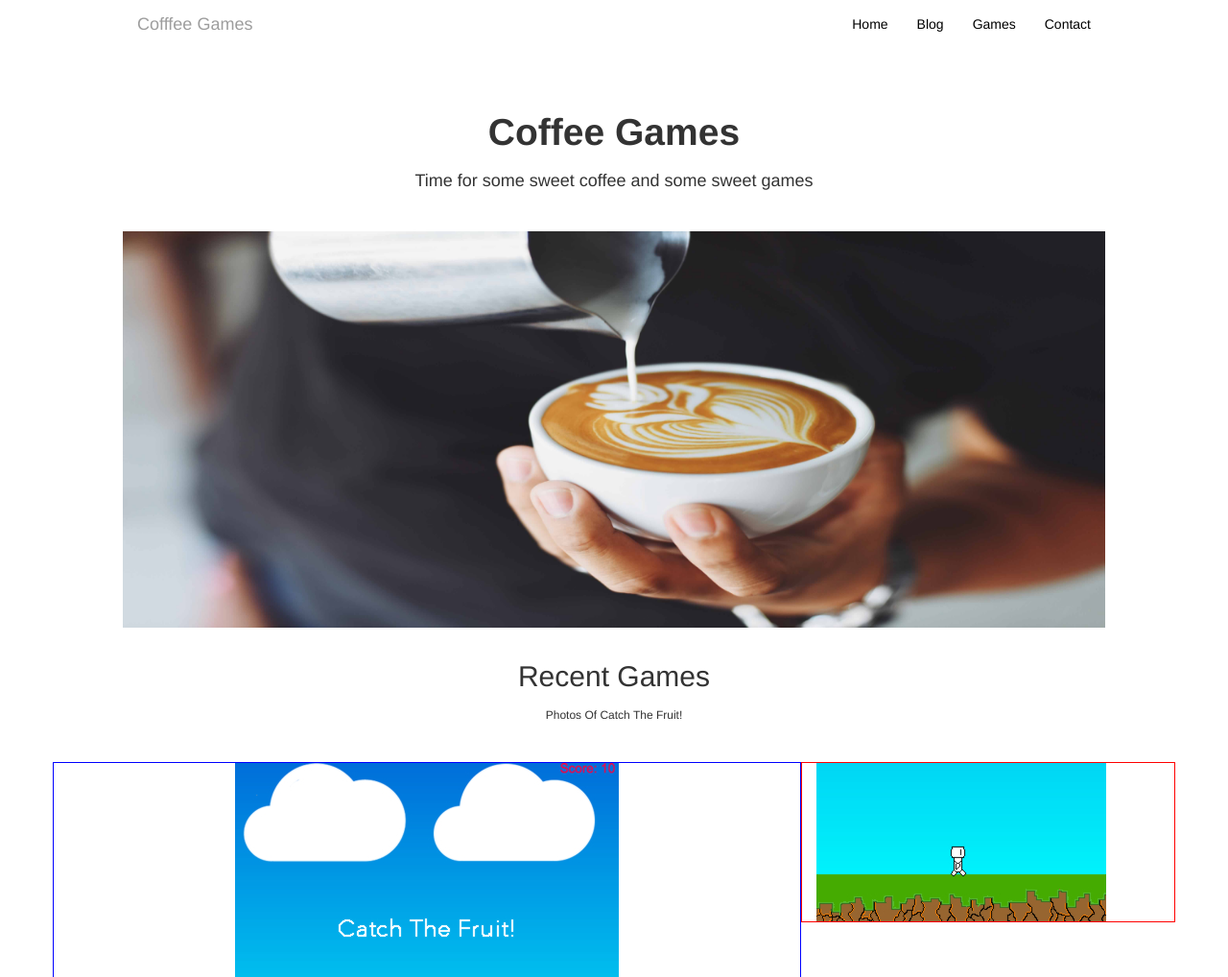
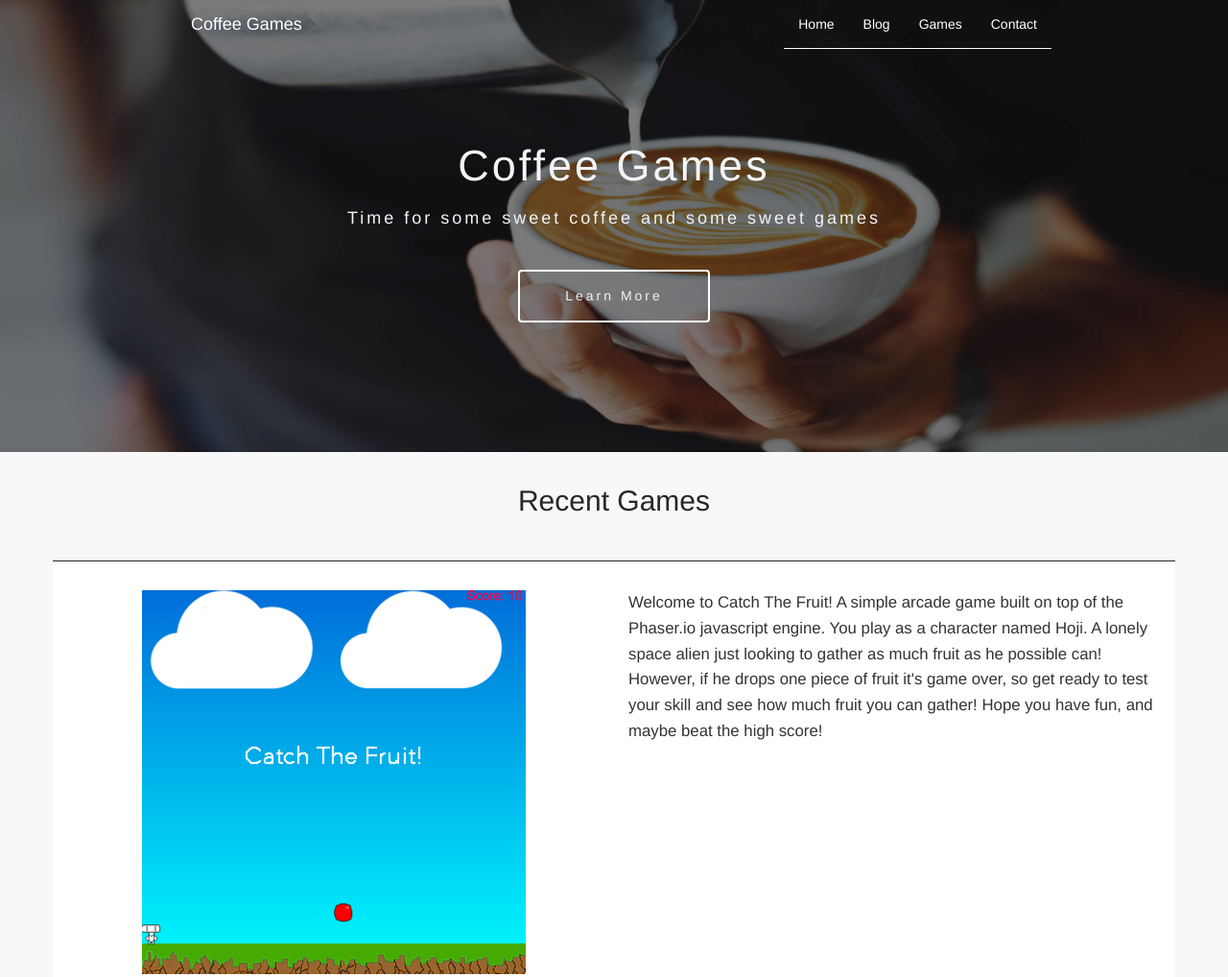
Before and after one commit to michaelc54213/coffee-games, a website: page index.html in a window 1280 px wide. Shown: the top 1018 px of the page at 96% size. Drawn offline with nearby package versions, Linux system fonts and the light colour scheme.

Commit message:
Added stylings for picture headers and navbar, and recent games stylings.

```diff
--- a/index.html
+++ b/index.html
@@ -41,7 +41,7 @@
 
   <body>
 
-      <div class="container" style="max-width: 70rem; margin-left: auto; margin-right: auto;">
+      <div class="container" class="top_container" style="">
     <nav class="navbar navbar-inverse navbar-fixed-top">
         <div class="navbar-header">
           <button type="button" class="navbar-toggle collapsed" data-toggle="collapse" data-target="#navbar" aria-expanded="false" aria-controls="navbar">
@@ -50,10 +50,10 @@
             <span class="icon-bar"></span>
             <span class="icon-bar"></span>
           </button>
-          <a class="navbar-brand" href="#">Cofffee Games</a>
+					<a class="navbar-brand" href="#" style="color: white;">Coffee Games</a>
         </div>
         <div id="navbar" class="collapse navbar-collapse">
-          <ul class="nav navbar-nav">
+          <ul class="nav navbar-nav" style="border-bottom: 1px solid white;">
             <li ><a href="/">Home</a></li>
             <li><a href="blog.html">Blog</a></li>
             <li><a href="games.html">Games</a></li>
@@ -62,32 +62,28 @@
 	</nav>
         </div><!--/.nav-collapse -->
 			</div>
-			<div class="headline" style="margin-top: 80px;">
-			  <p style="font-weight: bold; font-size: 1.3em;">Coffee Games</p>
-			  <p style="font-size: .6em;">Time for some sweet coffee and some sweet games</p>
+			<div class="headline headline-img">
+			  <p class="headline_txt">Coffee Games</p>
+			  <p style="font-size: .6em; font-weight: 100; letter-spacing: 3px;">Time for some sweet coffee and some sweet games</p>
+				<button class="btn btn-layout">Learn More</button>
 			</div>
 
-	<div style="max-width: 80%; margin-left: auto; margin-right: auto;"><img src="img/coffee-pic-main.jpg" alt="Coffee Logo" id="game-title-img" class="img-responsive">
-	</div>
+	<div class="img_banner" style="background-image: url('img/coffee-pic-main.jpg');"></div>
 
-	<div class="container">
+	<div class="container" style="color: #252728; font-weight: 100; border-bottom: 1px solid #252728;">
 			<div class="headline">
 			  <p>Recent Games</p>
-			  <p style="font-size: 12px;">Photos Of Catch The Fruit!</p>
 			</div>
 	</div>
 
-	<div class="container">
+	<div class="container" style="background: white; padding-bottom: 30px;">
         <div class="row">
-	       <div class="col-md-8" style="border: 1px solid blue;">
+	       <div class="col-md-6" style="margin-top: 30px;">
 				   <img src="img/catch-the-fruit-title.jpg" alt="Catch The Fruit Title" id="game-title" class="img-responsive">
 		   </div>
 		   <!-- IF MOBILE HIDE THESE PICS -->
-		   <div class="col-md-4 hide-container"  style="border: 1px solid red;">
-				  <img src="img/catch-the-fruit-sidepic.jpg" alt="Catch The Fruit Stage">
-		   </div>
-		   <div class="col-md-4 hide-container"  style=" margin-top: 75px;">
-				  <img src="img/catch-the-fruit-game-over.jpg" alt="Catch The Fruit Stage">
+		   <div class="col-md-6"  style="margin-top: 30px; line-height: 1.6em; font-size: 1.2em;">
+				 <p>Welcome to Catch The Fruit! A simple arcade game built on top of the Phaser.io javascript engine. You play as a character named Hoji. A lonely space alien just looking to gather as much fruit as he possible can! However, if he drops one piece of fruit it's game over, so get ready to test your skill and see how much fruit you can gather! Hope you have fun, and maybe beat the high score!
 		   </div>
 		</div>
 	</div>
--- a/scss/custom.scss
+++ b/scss/custom.scss
@@ -4,8 +4,18 @@ $breakpoint-mobile: 760px;
 $white: #fff;
 $font-one: Helvetica Neue, Sans-Serif;
 $font-size: 30px;
+$max-width: 100%;
+$darker-white: #f2f4f7;
+$headline-weight: 100;
+$letter-spacing: 3px;
+
+
 
 //GLOBAL STYLES
+body {
+	background: #f8f8f8;
+}
+
 .headline {
 		text-align: center;
 		font-family: $font-one;
@@ -29,17 +39,66 @@ $font-size: 30px;
 		display: block;
 }
 
+.img_banner {
+	max-width: 100%;
+	margin-left: auto;
+	margin-right: auto;
+	top: 0px;
+	z-index: 0;
+	margin-top: -100px;
+	filter: brightness(50%);
+	height: 500px;
+	background-image: url('img/coffee-pic-main.jpg');
+	background-repeat: no-repeat;
+	background-size: cover;
+}
+
+.top-container {
+	max-width: $max-width;
+	margin-left: auto;
+	margin-right: auto; }
+
+.headline-img {
+	margin-top: 40px;
+	z-index: 999;
+	position: absolute;
+	right: 0;
+	left: 0;
+	color: $darker-white; }
+
+.btn-layout {
+	border: 2px solid white;
+	background:none;
+	width: 200px;
+	height: 55px;
+	font-weight: 400;
+	letter-spacing: 3px;
+	margin-top: 30px;
+
+}
+
+.headline_txt {
+	font-weight: 100;
+	font-size: 1.5em;
+	letter-spacing: 3px;
+}
+
+
 //CUSTOM MEDIA QUERIES
 @media (max-width: $breakpoint-tablet) {
    .hide-container {
       display: none;
-   },
+   }
    .col-md-8 {
      margin-left: 10%;
    }
    #image-text {
 	font-size: 18px;
 	margin-top: -300px;
+	}
+	img {
+		margin-right: auto;
+		margin-left: auto;
 	}
 }
 
```
Also changed, not shown: css/bootstrap.css, css/custom.css, 1 other file.
